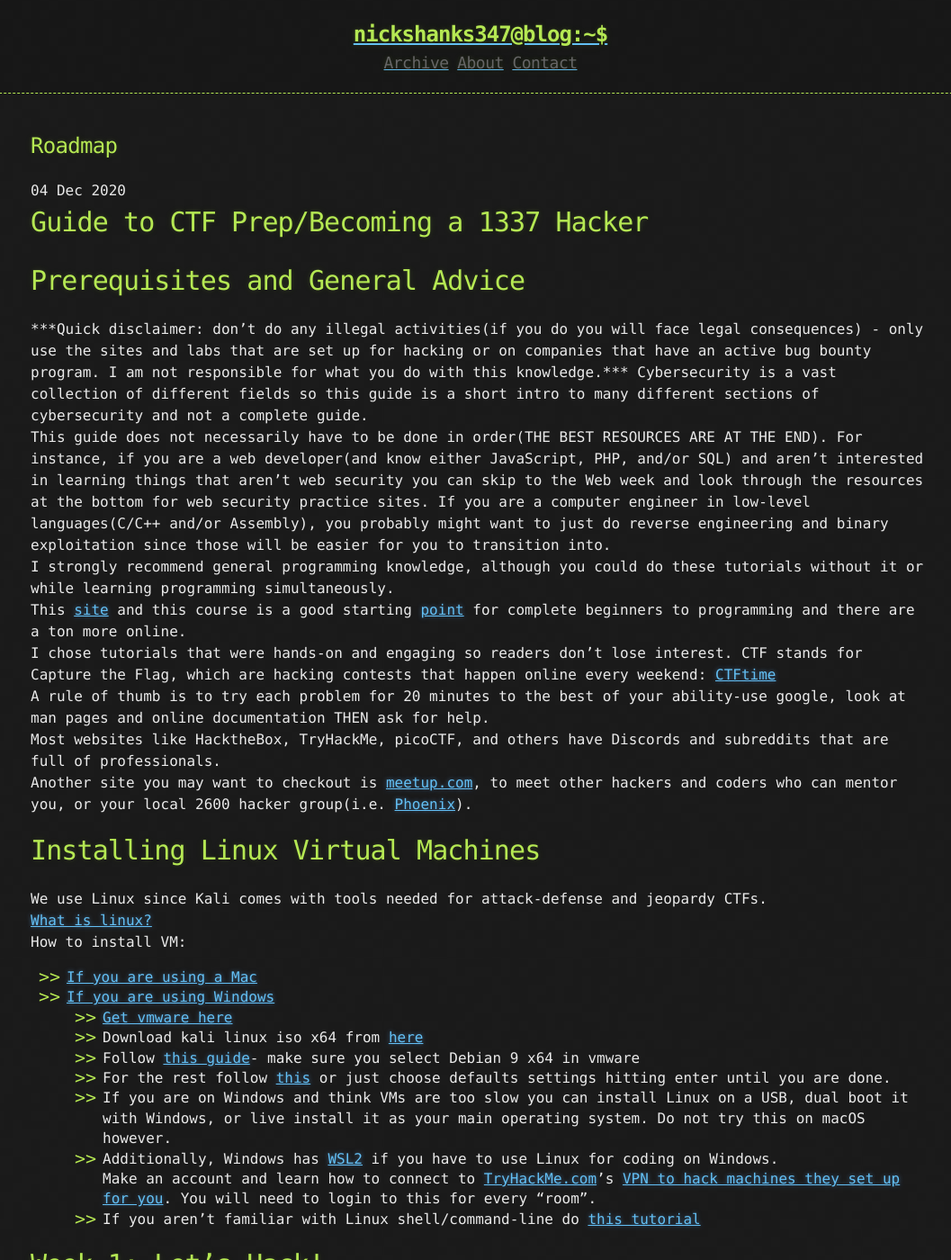
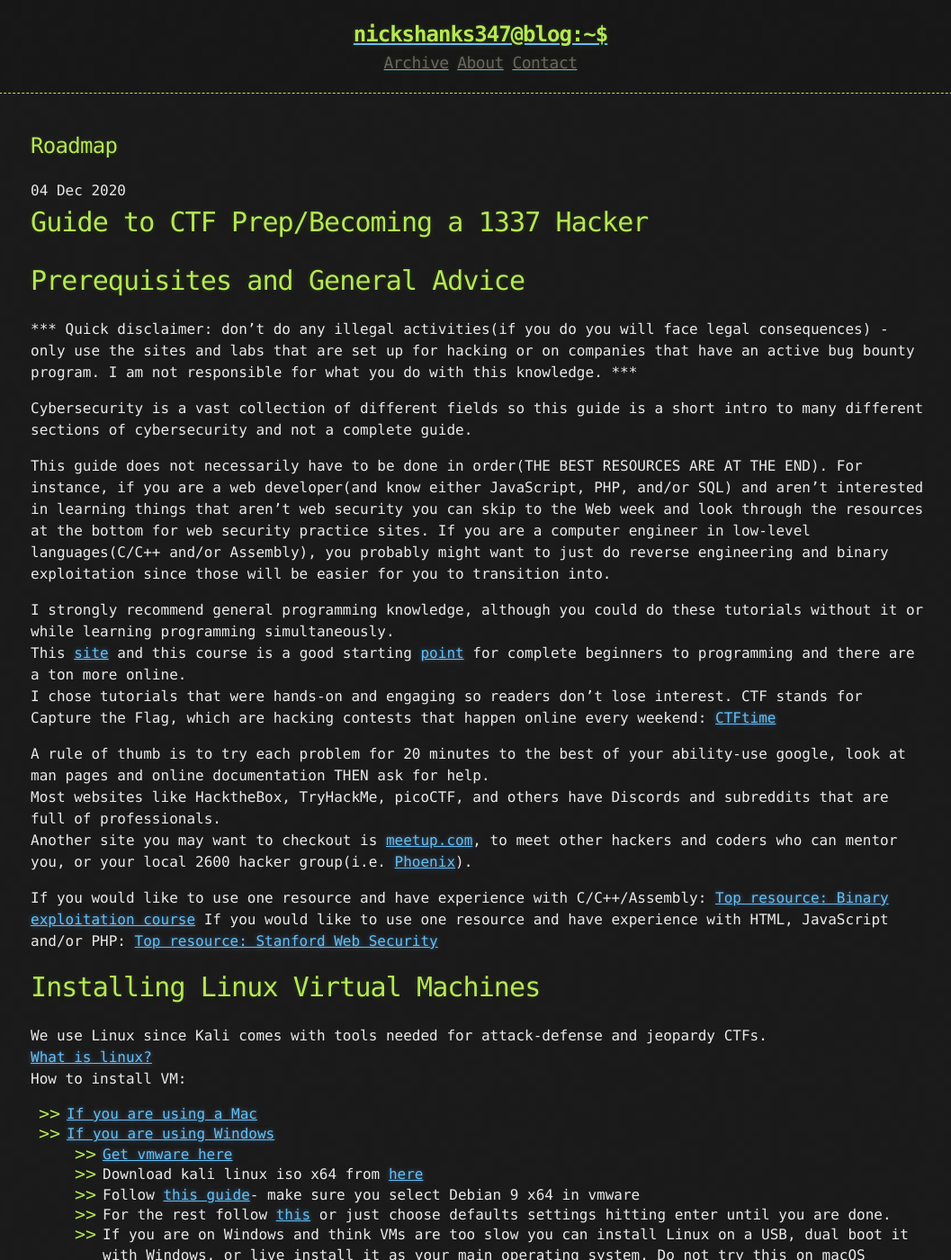
Before and after one commit to nickshanks347/nickshanks347.github.io, a Jekyll site: the page built from _posts/2020-12-04-roadmap.md, in a window 1280 px wide and 1400 px high. Shown: the whole window at 90% size, without its empty margins (106-1163 px from the left). Built offline with Jekyll 4.4.1, drawn with Linux system fonts in a browser that asks for light colours.

Commit message:
Make changes to hacking blog post

```diff
--- a/_posts/2020-12-04-roadmap.md
+++ b/_posts/2020-12-04-roadmap.md
@@ -9,14 +9,26 @@ Guide to CTF Prep/Becoming a 1337 Hacker
 Prerequisites and General Advice
 ================================
 
-\*\*\*Quick disclaimer: don't do any illegal activities(if you do you will face legal consequences) - only use the sites and labs that are set up for hacking or on companies that have an active bug bounty program. I am not responsible for what you do with this knowledge.\*\*\* Cybersecurity is a vast collection of different fields so this guide is a short intro to many different sections of cybersecurity and not a complete guide.
+\*\*\* Quick disclaimer: don't do any illegal activities(if you do you will face legal consequences) - only use the sites and labs that are set up for hacking or on companies that have an active bug bounty program. I am not responsible for what you do with this knowledge. \*\*\*
+
+ Cybersecurity is a vast collection of different fields so this guide is a short intro to many different sections of cybersecurity and not a complete guide.
+
 This guide does not necessarily have to be done in order(THE BEST RESOURCES ARE AT THE END). For instance, if you are a web developer(and know either JavaScript, PHP, and/or SQL) and aren't interested in learning things that aren't web security you can skip to the Web week and look through the resources at the bottom for web security practice sites. If you are a computer engineer in low-level languages(C/C++ and/or Assembly), you probably might want to just do reverse engineering and binary exploitation since those will be easier for you to transition into.
+
+
 I strongly recommend general programming knowledge, although you could do these tutorials without it or while learning programming simultaneously.
 This [site](https://www.reddit.com/r/learnprogramming/wiki/faq#wiki_getting_started) and this course is a good starting [point](https://www.coursera.org/learn/python) for complete beginners to programming and there are a ton more online.
 I chose tutorials that were hands-on and engaging so readers don't lose interest. CTF stands for Capture the Flag, which are hacking contests that happen online every weekend: [CTFtime](https://ctftime.org/)
+
+
 A rule of thumb is to try each problem for 20 minutes to the best of your ability-use google, look at man pages and online documentation THEN ask for help.
 Most websites like HacktheBox, TryHackMe, picoCTF, and others have Discords and subreddits that are full of professionals.
 Another site you may want to checkout is [meetup.com](https://secure.meetup.com/login/), to meet other hackers and coders who can mentor you, or your local 2600 hacker group(i.e. [Phoenix](https://www.phx2600.org/)).
+
+
+If you would like to use one resource and have experience with C/C++/Assembly: [Top resource: Binary exploitation course](https://pwn.college/)
+If you would like to use one resource and have experience with HTML, JavaScript and/or PHP: [Top resource: Stanford Web Security](https://web.stanford.edu/class/cs253/)
+
 
 Installing Linux Virtual Machines
 =================================
```
